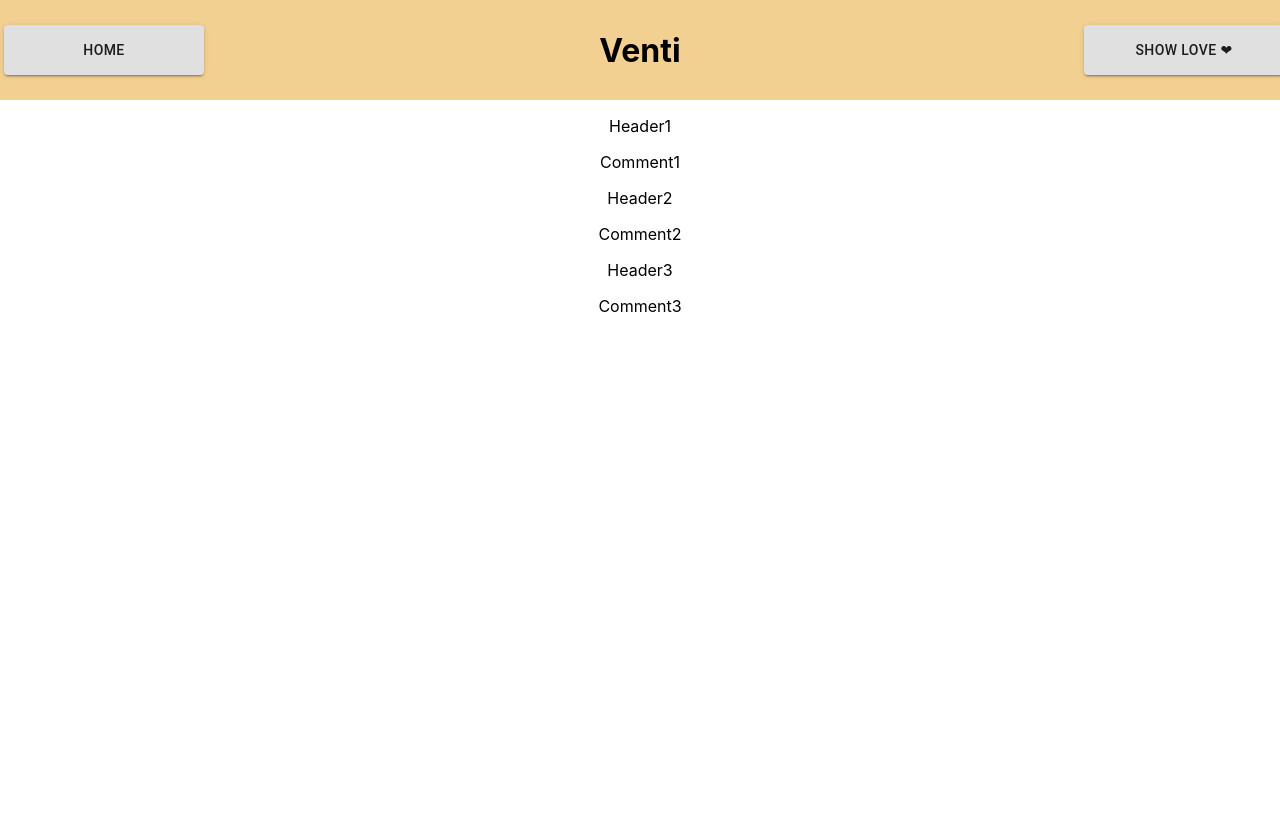
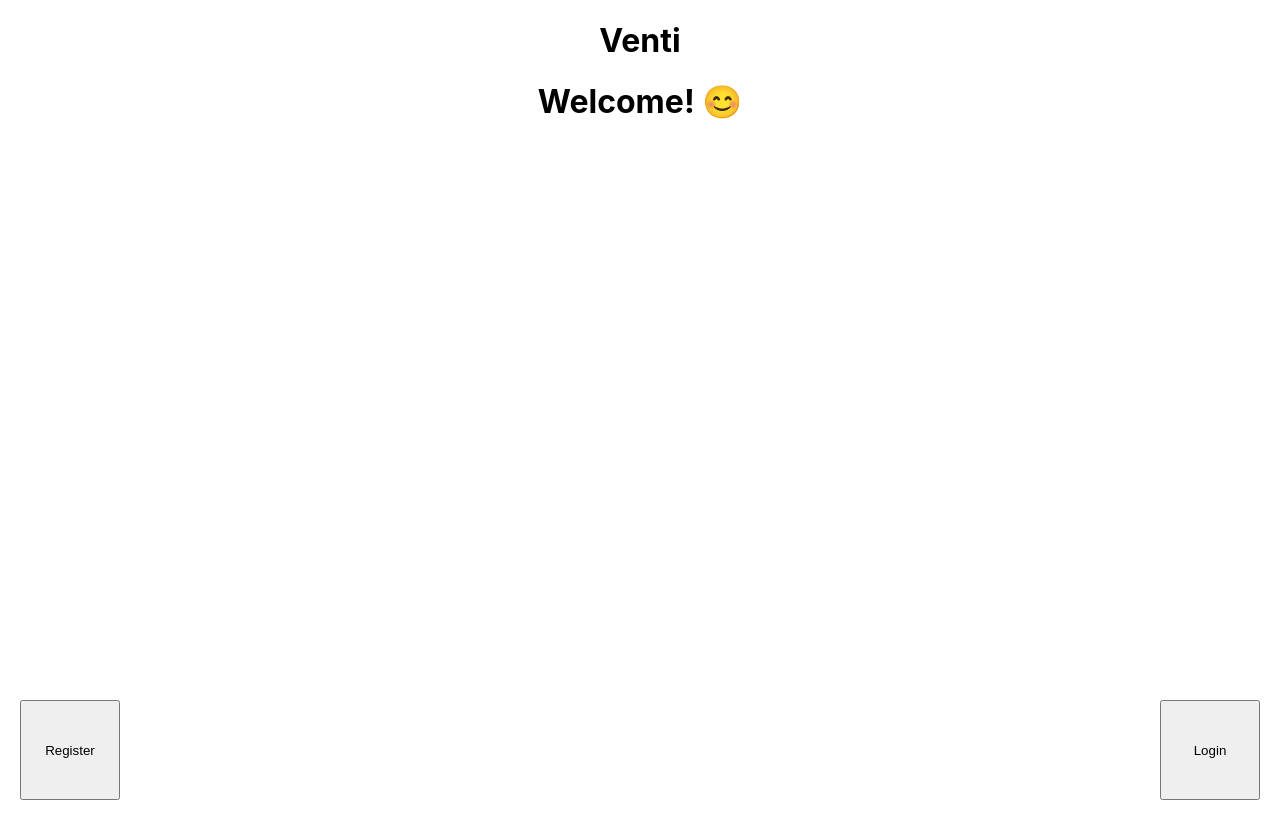
Before and after one commit to bzamora020/project-venti, a React (Create React App) app in the folder frontend/: page / in a window 1280 px wide. Before the commit the page ends 800 px from the top, so only its background shows below. Built offline with nearby package versions, Linux system fonts and the light colour scheme.

Commit message:
added landing page

```diff
--- a/frontend/package.json
+++ b/frontend/package.json
@@ -15,7 +15,7 @@
   },
   "scripts": {
     "start": "react-scripts start",
-    "build": "react-scripts build",
+    "build": "INLINE_RUNTIME_CHUNK=false react-scripts build",
     "test": "react-scripts test",
     "eject": "react-scripts eject"
   },
--- a/frontend/src/App.css
+++ b/frontend/src/App.css
@@ -1,5 +1,7 @@
 .App {
   text-align: center;
+  width: 100%;
+  height: 100%;
 }
 
 .App-logo {
--- a/frontend/src/App.js
+++ b/frontend/src/App.js
@@ -4,13 +4,15 @@ import Login from './Login/Login';
 import Register from './Register/Register';
 import CreatePost from './CreatePost/CreatePost'
 import ViewPost from './ViewPost/ViewPost';
+import LandingPage from './LandingPage/LandingPage';
 import { Route, Link } from "react-router-dom";
 import Navbar from './Navbar/Navbar'
 
 function App() {
   return (
     <div className="App">
-      <Route exact path="/" component={Home} />
+      <Route exact path="/" component={LandingPage} />
+      <Route exact path="/home" component={Home} />
       <Route expact path="/login" component={Login}/>
       <Route expact path="/register" component={Register}/>
       <Route expact path="/createpost" component={CreatePost}/>
--- /dev/null
+++ b/frontend/src/LandingPage/LandingPage.js
@@ -0,0 +1,70 @@
+import React from 'react';
+import { Link, Route } from 'react-router-dom';
+import TextField from '@material-ui/core/TextField';
+import Button from '@material-ui/core/Button';
+
+class LandingPage extends React.Component{
+    constructor(props){
+        super(props);
+    }
+
+    render(){
+        return (
+            <div id="LandingPageContainer" style={{height:"100%"}}>
+                <div>
+                    <h1>Venti</h1>
+                </div>
+                <div>
+                    <h1>Welcome! 😊</h1>
+                </div>
+                <div id="LandingPageFooter" style={style.LandingPageFooter}>
+
+                        <Link style={style.RegisterButtonLink} to="/register">
+                            <button style={style.RegisterButton}>Register</button>
+                        </Link>
+
+
+                        <Link style={style.LoginButtonLink} to="/login">
+                            <button style={style.LoginButton}>Login</button>
+                        </Link>
+
+                </div>
+            </div>
+        )
+    }
+
+}
+
+const style = {
+    LandingPageFooter : {
+        position: 'absolute',
+        bottom: 0,
+        height: 100,
+        width: "100%",
+    },
+    LandingPageAuthButton:{
+        position: "absolute",
+        display: "inline-block"
+    },
+    RegisterButtonLink:{
+        position: "absolute",
+        left: 20,
+    },
+    LoginButtonLink:{
+        position: "absolute",
+        right: 20,
+    },
+    RegisterButton:{
+        top: 0,
+        width: 100,
+        height: 100
+    },
+    LoginButton:{
+        top: 0,
+        width: 100,
+        height: 100
+    }
+
+}
+
+export default LandingPage;
--- a/frontend/src/index.css
+++ b/frontend/src/index.css
@@ -1,5 +1,14 @@
+html{
+  margin: 0;
+  width: 100%;
+  height: 100%;
+}
+
 body {
   margin: 0;
+  padding:0;
+  width: 100%;
+  height: 100%;
   font-family: -apple-system, BlinkMacSystemFont, 'Segoe UI', 'Roboto', 'Oxygen',
     'Ubuntu', 'Cantarell', 'Fira Sans', 'Droid Sans', 'Helvetica Neue',
     sans-serif;
@@ -7,6 +16,12 @@ body {
   -moz-osx-font-smoothing: grayscale;
 }
 
+#root{
+  margin: 0;
+  width: 100%;
+  height: 100%;
+}
+
 code {
   font-family: source-code-pro, Menlo, Monaco, Consolas, 'Courier New',
     monospace;
```
Also changed, not shown: frontend/src/Login/Login.js (+8 -1 lines), frontend/src/LandingPage/LandingPage.css (added), 2 other files (tests, documents, lock files or other folders).
